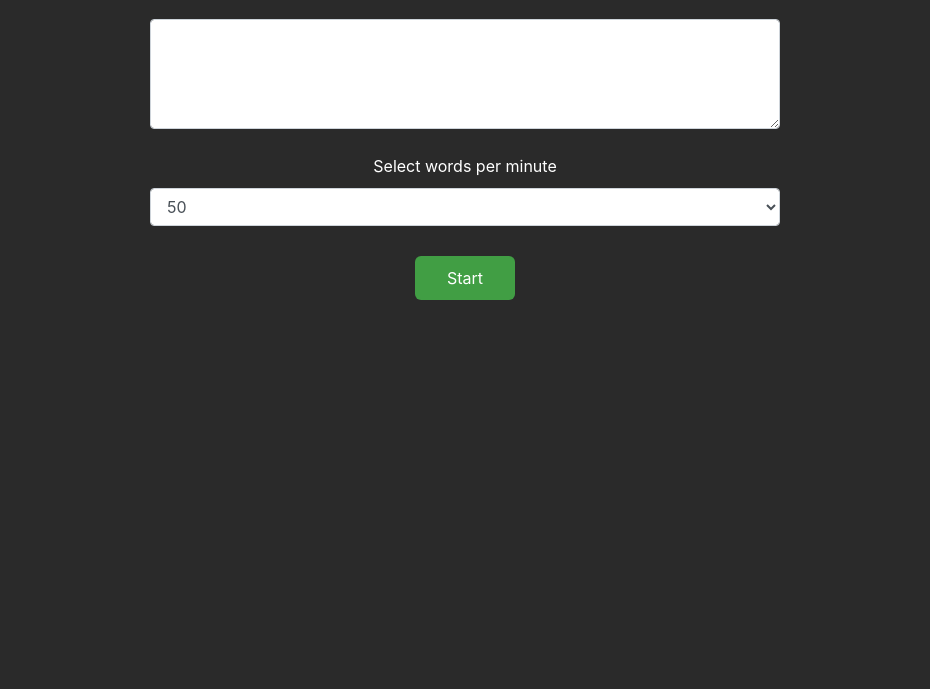
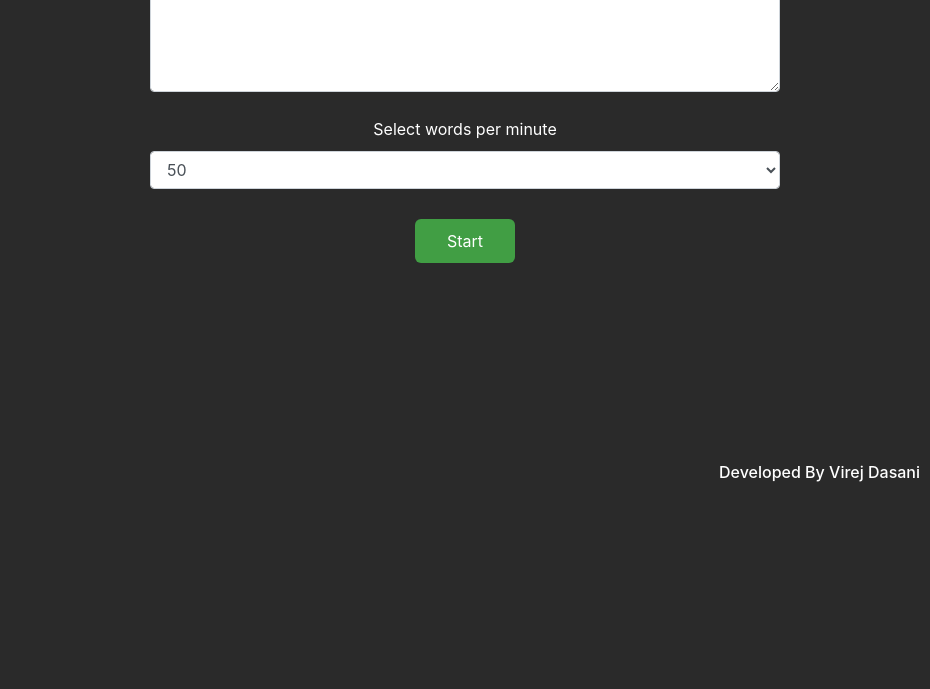
Before and after one commit to virejdasani/RapidRead, an Electron app: page index.html in a window 930 px wide. Shown: the part 111-800 px from the top of the page. Drawn offline with nearby package versions, Linux system fonts and the light colour scheme.

Commit message:
Completed v1.0.0

```diff
--- a/index.html
+++ b/index.html
@@ -42,6 +42,7 @@
         <!-- These words are rendered in via javascript -->
         <h1 id="rapidWords"></h1>
 
+        <h3 id="credits">Developed By Virej Dasani</h3>
     </div>
     <script src="index.js"></script>
 </body>
--- a/styles.css
+++ b/styles.css
@@ -6,7 +6,7 @@ body,
 }
 
 #app {
-    margin-top: 5%;
+    margin-top: 10px;
     text-align: center;
 }
 
@@ -24,7 +24,7 @@ body,
 #rapidWords {
     margin-top: 65px;
     font-size: 5.5rem;
-    margin-bottom: 300px;
+    margin-bottom: 200px;
 }
 
 #wpmLabel {
@@ -48,3 +48,9 @@ body,
 #startButton:hover {
     background-color: #347c38;
 }
+
+#credits {
+    font-size: medium;
+    text-align: right;
+    margin: 10px;
+}
```
